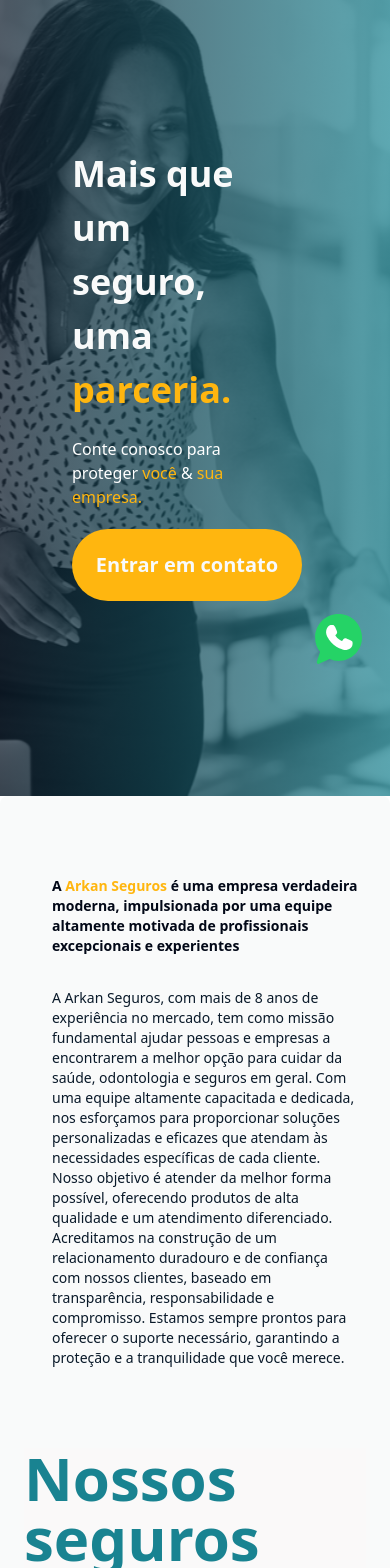
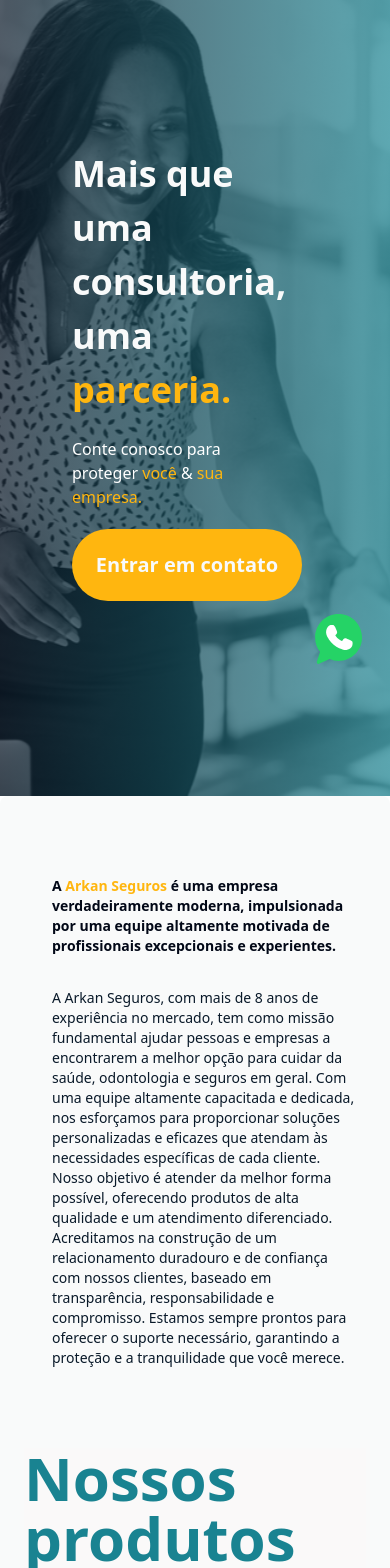
Before and after one commit to ata1de/ArkanSeguros, a Next.js app: page / in a window 390 px wide. Shown: the part 160-1728 px from the top of the page. Built offline with nearby package versions, Linux system fonts and the light colour scheme; no server answers.

Commit message:
fix: update contact information and improve service descriptions

```diff
--- a/src/app/(main)/contact/page.tsx
+++ b/src/app/(main)/contact/page.tsx
@@ -27,7 +27,7 @@ const Contact = () => {
           </div>
           <div className='flex justify-center items-center gap-3'>
             <Image src="/icons/icon_contact_email.svg" alt="icon de email" width={24} height={24} />
-            <p className='text-slate-300'>Contato@arkanseguros.com.br</p>
+            <p className='text-slate-300'>contato@arkanconsultoria.com.br</p>
           </div>
         </div>
 
--- a/src/app/(main)/page.tsx
+++ b/src/app/(main)/page.tsx
@@ -5,10 +5,10 @@ import Hero from "@/components/Hero";
 import ServiceCard from "@/components/ServiceCard";
 import Testimonials from "@/components/Testimonials";
 import { services } from "@/data/services";
+import Aos from "aos";
+import "aos/dist/aos.css";
 import Image from "next/image";
 import { useEffect } from "react";
-import Aos from "aos";
-import "aos/dist/aos.css";
 
 export default function Home() {
   const styleServices = {
@@ -26,19 +26,19 @@ export default function Home() {
 
   return (
     <>
-      <Hero title="Mais que um seguro, uma parceria" lastWordSubTitle="" bgUrl="/arkan_bg.svg"/>
+      <Hero title="Mais que uma consultoria, uma parceria" lastWordSubTitle="" bgUrl="/arkan_bg.svg"/>
 
       <div className="bg-WhiteDefault rounded-lg mb-7 ">
         <div id='sobre' data-aos='fade-right' data-aos-duration='1200' className='flex items-center justify-start  min-[1550px]:justify-center gap-12 py-20 px-8 sm:px-24'>
           <Image width={488} height={400} className='w-[300px] items-center justify-center pl-5 hidden min-[830px]:flex' src="/arkan_vertical.svg" alt="logo da Arkan" />
 
           <div  className='flex justify-center items-center lg:items-start flex-col pl-5 w-[700px]'>
-            <p className='text-sm font-bold pb-8'>A <span className='text-Yellow '>Arkan Seguros</span> é uma empresa verdadeira moderna, impulsionada por uma equipe altamente motivada de profissionais excepcionais e experientes</p>
+            <p className='text-sm font-bold pb-8'>A <span className='text-Yellow '>Arkan Seguros</span> é uma empresa verdadeiramente moderna, impulsionada por uma equipe altamente motivada de profissionais excepcionais e experientes.</p>
             <p className='text-sm text-DarkBlue text-left '>A Arkan Seguros, com mais de 8 anos de experiência no mercado, tem como missão fundamental ajudar pessoas e empresas a encontrarem a melhor opção para cuidar da saúde, odontologia e seguros em geral. Com uma equipe altamente capacitada e dedicada, nos esforçamos para proporcionar soluções personalizadas e eficazes que atendam às necessidades específicas de cada cliente. Nosso objetivo é atender da melhor forma possível, oferecendo produtos de alta qualidade e um atendimento diferenciado. Acreditamos na construção de um relacionamento duradouro e de confiança com nossos clientes, baseado em transparência, responsabilidade e compromisso. Estamos sempre prontos para oferecer o suporte necessário, garantindo a proteção e a tranquilidade que você merece.</p>
           </div>
         </div>
         <div style={styleServices} className="flex flex-col justify-center items-center gap-[28px] mx-6 ">
-            <h2 className="text-LightBlue font-bold text-6xl">Nossos seguros</h2>
+            <h2 className="text-LightBlue font-bold text-6xl">Nossos produtos</h2>
             <p className="font-normal text-base text-DarkBlue">Juntos vamos encontrar a melhor opção para te proteger em diversas áreas.</p>
 
             <div  className=" flex flex-wrap lg:grid lg:grid-cols-4 justify-center items-center gap-5 ">
--- a/src/components/Footer.tsx
+++ b/src/components/Footer.tsx
@@ -1,7 +1,6 @@
 import Image from 'next/image'
-import React from 'react'
+import Link from 'next/link'
 import { Separator } from './ui/separator'
-import Link from 'next/link'
 
 const Footer = () => {
   return (
@@ -13,7 +12,7 @@ const Footer = () => {
                 <div>
                     <p className='font-bold text-center md:text-right text-WhiteDefault'>Contato</p>
                     <p className='text-LightGray text-center md:text-right'>98688-4201 | 98857-5153</p>
-                    <p className='text-LightGray text-center md:text-right'>Contato@arkanseguros.com.br</p>
+                    <p className='text-LightGray text-center md:text-right'>contato@arkanconsultoria.com.br</p>
                 </div>
                 <div>
                     <p className='font-bold text-center md:text-right text-WhiteDefault'>Redes Sociais</p>
--- a/src/components/Header.tsx
+++ b/src/components/Header.tsx
@@ -54,7 +54,7 @@ const Header = () => {
               {/* <p className='uppercase text-2xl text-Yellow font-bold font-sans'>ARKAN</p> */}
             </SheetTitle>
             <SheetDescription className='text-left'>
-              Browse our site through this area.
+              Pesquise em nosso site atráves do menu abaixo
             </SheetDescription>
             <Separator className='w-auto'/>
           </SheetHeader>
--- a/src/components/Hero.tsx
+++ b/src/components/Hero.tsx
@@ -1,9 +1,8 @@
 "use client"
 
+import Link from 'next/link';
 import React from 'react';
 import { Button } from './ui/button';
-import Link from 'next/link';
-import { motion } from 'framer-motion';
 
 interface HeroInterface {
   title: string,
--- a/src/data/aboutUs.ts
+++ b/src/data/aboutUs.ts
@@ -5,7 +5,7 @@ interface AboutUs {
 }
 
 export const AboutUs: AboutUs = {
-        aboutUs: `A Arkan Seguros é uma empresa comprometida em proporcionar tranquilidade e segurança aos nossos clientes, sempre priorizando suas necessidades individuais. Valorizamos a transparência, a ética e a dedicação em cada atendimento, garantindo o melhor suporte para decisões importantes sobre suas proteções.\n\nCom uma equipe altamente qualificada e dedicada, nos destacamos pela proximidade e cuidado com que tratamos cada cliente, buscando sempre as soluções mais adequadas e vantajosas. Não somos apenas uma corretora de seguros; somos parceiros na jornada de proteção e cuidado com o que é mais importante para você.\n\nNossa presença em Recife e Região nos permite estar próximos de nossos clientes, oferecendo um atendimento personalizado e ágil. Com dois líderes à frente da Arkan Seguros, nossa empresa combina experiência, inovação e compromisso para atender com excelência a todas as demandas do mercado de seguros.`,
+        aboutUs: `A Arkan Seguros é uma empresa comprometida em proporcionar tranquilidade e segurança aos nossos clientes, sempre priorizando suas necessidades individuais. Valorizamos a transparência, a ética e a dedicação em cada atendimento, garantindo o melhor suporte para decisões importantes sobre suas proteções.\n\nCom uma equipe altamente qualificada e dedicada, nos destacamos pela proximidade e cuidado com que tratamos cada cliente, buscando sempre as soluções mais adequadas e vantajosas. Não somos apenas uma corretora de seguros; somos parceiros na jornada de proteção e cuidado com o que é mais importante para você.\n\nNossa presença em Recife e Região nos permite estar próximos de nossos clientes, oferecendo um atendimento personalizado e ágil. Com dois líderes à frente da Arkan Seguros, nossa empresa combina experiência, inovação e compromisso para atender com excelência a todas as demandas do mercado de seguros e planos.`,
 
-        companyHistory: `A Arkan Seguros surgiu há mais de 8 anos com a missão de auxiliar pessoas e empresas na busca pelas melhores opções de cuidados em saúde, odontologia e seguros em geral. Fundada por dois visionários comprometidos com a excelência Marcos Aurélio, Caroline Fonseca a nossa empresa nasceu da vontade de oferecer um serviço diferenciado e personalizado no mercado de seguros.\n\nDesde o início, nosso foco sempre foi oferecer um atendimento de excelência, construindo relacionamentos duradouros e de confiança com nossos clientes. Enfrentamos desafios iniciais, como o estabelecimento da marca e a construção de confiança no mercado. No entanto, com dedicação e trabalho árduo, conseguimos superar esses obstáculos.\n\nNos primeiros anos, alcançamos importantes marcos de crescimento e fidelização de clientes. Nossa estratégia de crescimento se baseou em inovação, personalização de serviços e um excepcional atendimento ao cliente. Além disso, sempre nos preocupamos em retribuir à comunidade, participando de diversos projetos sociais e de apoio local.\n\nAo longo desses anos, expandimos nossa atuação e nos consolidamos como uma referência em Recife e Região. Acreditamos que cada cliente é único, e por isso, trabalhamos incansavelmente para entender suas necessidades específicas e oferecer as melhores soluções disponíveis no mercado.`
+        companyHistory: `A Arkan Seguros surgiu há mais de 8 anos com a missão de auxiliar pessoas e empresas na busca pelas melhores opções de cuidados em saúde, odontologia e seguros em geral. Fundada por dois visionários comprometidos com a excelência Marcos Aurélio, Caroline Fonsêca, a nossa empresa nasceu da vontade de oferecer um serviço diferenciado e personalizado no mercado de seguros.\n\nDesde o início, nosso foco sempre foi oferecer um atendimento de excelência, construindo relacionamentos duradouros e de confiança com nossos clientes. Enfrentamos desafios iniciais, como o estabelecimento da marca e a construção de confiança no mercado. No entanto, com dedicação e trabalho árduo, conseguimos superar esses obstáculos.\n\nNos primeiros anos, alcançamos importantes marcos de crescimento e fidelização de clientes. Nossa estratégia de crescimento se baseou em inovação, personalização de serviços e um excepcional atendimento ao cliente. Além disso, sempre nos preocupamos em retribuir à comunidade, participando de diversos projetos sociais e de apoio local.\n\nAo longo desses anos, expandimos nossa atuação e nos consolidamos como uma referência em Recife e Região. Acreditamos que cada cliente é único, e por isso, trabalhamos incansavelmente para entender suas necessidades específicas e oferecer as melhores soluções disponíveis no mercado.`
 }
--- a/src/data/questionsServices.ts
+++ b/src/data/questionsServices.ts
@@ -18,7 +18,7 @@ export const questionsServices: ServiceQuestions[] = [
         questions: [
             {
                 question: "Quais tratamentos estão inclusos?",
-                answer: "O Plano Odontológico inclui consultas, tratamentos preventivos, ortodontia e muito mais."
+                answer: "O Plano Odontológico inclui consultas, tratamentos preventivos, extração, restaurações, canal (endodontia) e muitos outros procedimentos. A depender do plano escolhido você também pode contar com cobertura em ortodontia (aparelho)."
             },
             {
                 question: "Posso escolher meu dentista?",
--- a/src/data/services.ts
+++ b/src/data/services.ts
@@ -19,7 +19,7 @@ export const services = [
         url_bg: "/services/plano-odontologico-bg.png",
         icon: "/icons/icon_teeth.svg",
         description: `
-            O serviço de seguro odontológico é um plano de saúde especializado na cobertura de tratamentos dentários, oferecendo aos beneficiários uma ampla gama de atendimentos, desde consultas de rotina até procedimentos complexos.Com um seguro odontológico, é possível agendar consultas e realizar tratamentos em dentistas e clínicas credenciadas, proporcionando <strong>acesso a cuidados dentários de qualidade com custos mais acessíveis</strong>.\n\n O plano cobre consultas de rotina, tratamentos preventivos, restaurações, procedimentos estéticos, atendimentos de urgência e cirurgias orais menores.As operadoras <strong>Amil Dental, Bradesco Dental, OdontoPrev, SulAmérica Odonto e Porto Seguro Odonto</strong> oferecem planos que atendem diversas necessidades, garantindo uma rede ampla de profissionais e clínicas credenciadas.É importante verificar as coberturas específicas de cada plano, os períodos de carência e a possibilidade de reembolso para atendimentos fora da rede credenciada.\n\n Com um seguro odontológico, os beneficiários têm a garantia de <strong>saúde bucal e prevenção de problemas mais graves</strong>, tudo com a comodidade e segurança de um plano de saúde especializado.
+            O serviço de seguro odontológico é um plano de saúde especializado na cobertura de tratamentos dentários, oferecendo aos beneficiários uma ampla gama de atendimentos, desde consultas de rotina até procedimentos complexos. Com um seguro odontológico, é possível agendar consultas e realizar tratamentos em dentistas e clínicas credenciadas, proporcionando <strong>acesso a cuidados dentários de qualidade com custos mais acessíveis</strong>.\n\n O plano cobre consultas de rotina, tratamentos preventivos, restaurações, atendimentos de urgência e cirurgias orais menores. As operadoras <strong>Amil Dental, Bradesco Dental, OdontoPrev, SulAmérica Odonto, Porto Seguro Odonto, Unimed Odonto e Hapvida Odonto</strong> oferecem planos que atendem diversas necessidades, garantindo uma rede ampla de profissionais e clínicas credenciadas. É importante verificar as coberturas específicas de cada plano, os períodos de carência e a possibilidade de reembolso para atendimentos fora da rede credenciada. \n\n Com um seguro odontológico, os beneficiários têm a garantia de <strong>saúde bucal e prevenção de problemas mais graves</strong>, tudo com a comodidade e segurança de um plano de saúde especializado.
 `
     },
     {
@@ -30,7 +30,7 @@ export const services = [
         url_bg: "/services/plano-de-saude-bg.jpg",
         icon: "/icons/icon_health.svg",
         description: `
-        O plano de saúde oferece uma ampla gama de benefícios para cuidar da sua saúde e bem-estar. Com cobertura abrangente, você pode contar com <strong>consultas, exames, internações e tratamentos especializados</strong>.Nosso plano é flexível e pode ser personalizado conforme suas necessidades específicas, garantindo acesso aos melhores hospitais e profissionais de saúde.\n\n Oferecemos <strong>assistência imediata em emergências</strong> e apoio contínuo para que você possa viver com tranquilidade. A saúde é o bem mais valioso, e nosso compromisso é proporcionar o suporte necessário para <strong>manter sua saúde em dia</strong>, independentemente das circunstâncias. As operadoras <strong>Amil, Bradesco Saúde, Unimed, SulAmérica Saúde e Golden Cross</strong> estão entre as opções disponíveis, oferecendo uma rede ampla e confiável para cuidar da sua saúde.\n\n Conte com o nosso plano de saúde para garantir cuidados preventivos e intervenções médicas quando necessário, sempre com a segurança e confiança que você merece.
+        O plano de saúde oferece uma ampla gama de benefícios para cuidar da sua saúde e bem-estar. Com cobertura abrangente, você pode contar com <strong>consultas, exames, internações e tratamentos especializados</strong>. Nosso plano é flexível e pode ser personalizado conforme suas necessidades específicas, garantindo acesso aos melhores hospitais e profissionais de saúde.\n\n Oferecemos <strong>assistência imediata em emergências</strong> e apoio contínuo para que você possa viver com tranquilidade. A saúde é o bem mais valioso, e nosso compromisso é proporcionar o suporte necessário para <strong>manter sua saúde em dia</strong>, independentemente das circunstâncias. As operadoras <strong>Amil, Bradesco Saúde, Unimed, SulAmérica Saúde, Hapvida</strong> e muitas outras que oferecem uma rede ampla para cuidar de sua saúde.\n\n Conte com nossas opções de planos de saúde.
         `
     },
     {
```
